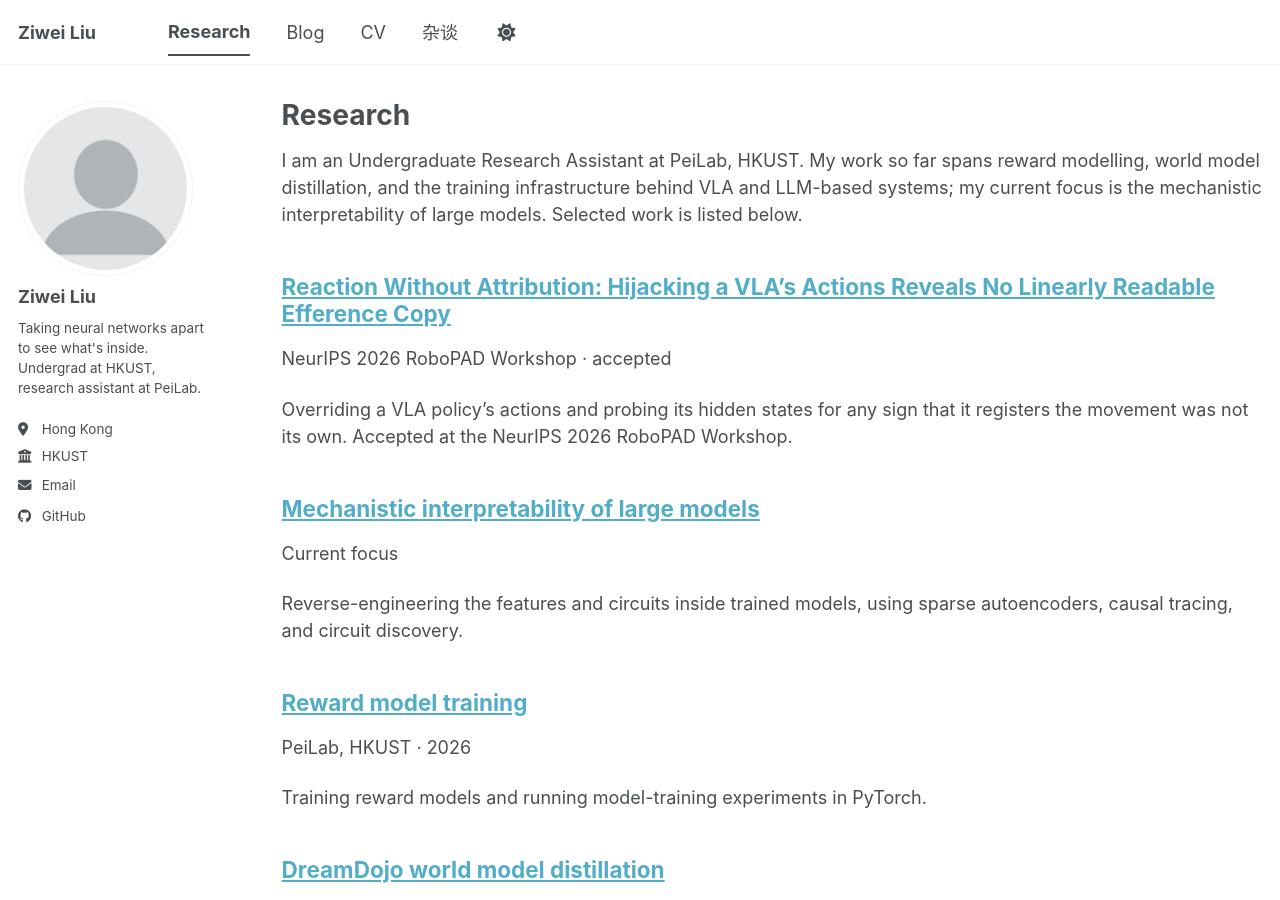
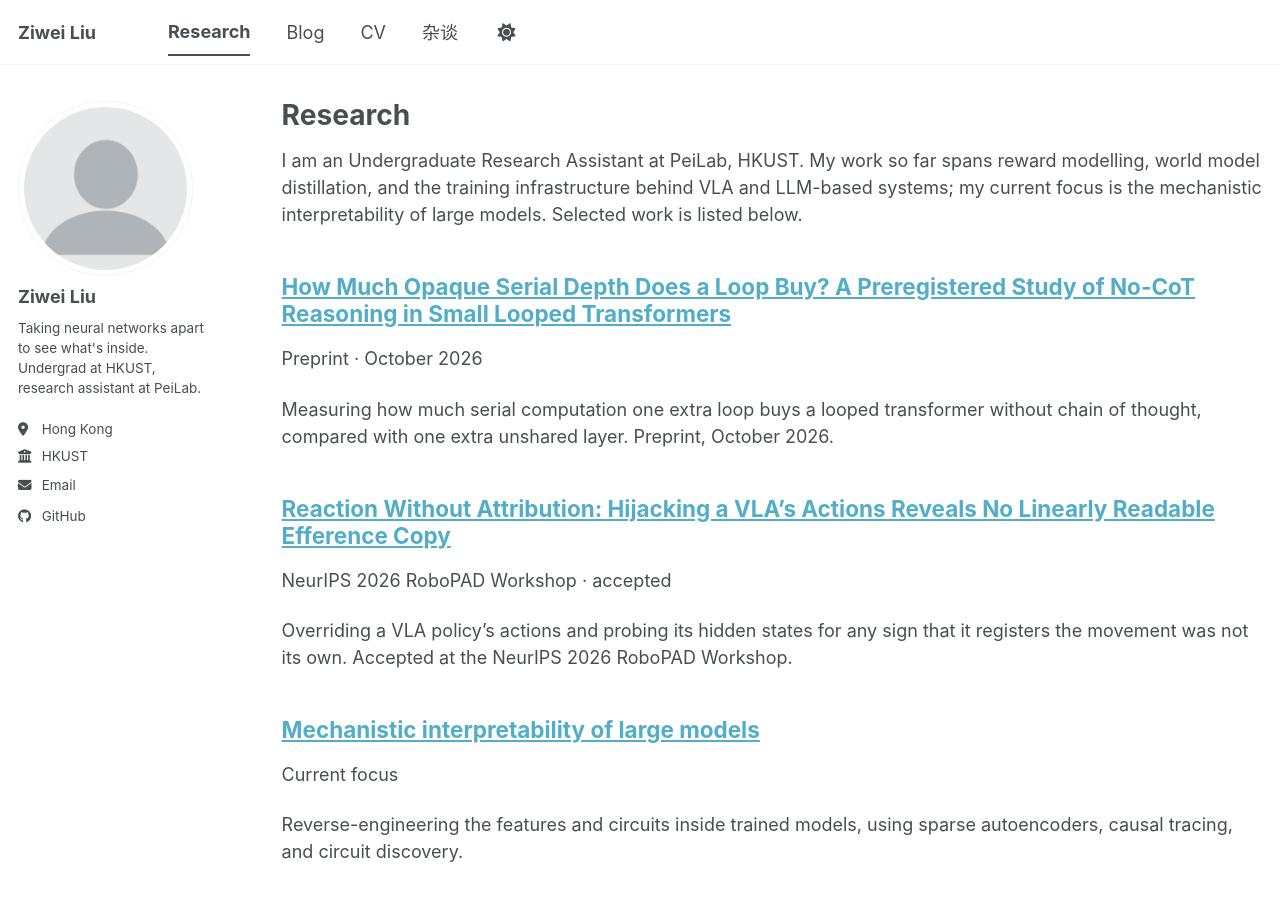
Before and after one commit to Waxmell114514/blog, a Jekyll site: the page built from _pages/research.html, in a window 1280 px wide and 900 px high. Built offline with Jekyll 4.4.1, drawn with Linux system fonts in a browser that asks for light colours; a script bundle is joined from its source files by our own code; library files that are not in the unit come from our copies.

Commit message:
Add the looped-transformer serial depth preprint
List "How Much Opaque Serial Depth Does a Loop Buy?" as a preprint on the
Research page, in the homepage News, and in the web and PDF CVs, and host
its PDF under files/.

Co-Authored-By: Claude Opus 5.5 (1M context) <noreply@anthropic.com>
Claude-Session: https://claude.ai/code/session_016eSFw1cjHajR9gowAPp1yH

```diff
--- a/_cv_source/cv.html
+++ b/_cv_source/cv.html
@@ -115,7 +115,9 @@ footer { position: absolute; left: 62px; right: 62px; bottom: 45px; border-top:
   <section>
     <div class="label">Publications</div>
     <div>
-      <div class="row"><div class="title">Reaction Without Attribution: Hijacking a VLA's Actions<br>Reveals No Linearly Readable Efference Copy</div><div class="meta">2026</div></div>
+      <div class="row"><div class="title">How Much Opaque Serial Depth Does a Loop Buy? A Preregistered<br>Study of No-CoT Reasoning in Small Looped Transformers</div><div class="meta">2026</div></div>
+      <div class="row pub-venue"><div>Ziwei Liu · <em>Preprint</em>, October 2026</div><div class="pub-links"><a href="https://waxmell114514.github.io/blog/files/Opaque_Serial_Depth_Loop.pdf">PDF</a></div></div>
+      <div class="row" style="margin-top: 12px"><div class="title">Reaction Without Attribution: Hijacking a VLA's Actions<br>Reveals No Linearly Readable Efference Copy</div><div class="meta">2026</div></div>
       <div class="row pub-venue"><div>Ziwei Liu · <em>NeurIPS 2026 RoboPAD Workshop</em> (accepted)</div><div class="pub-links"><a href="https://openreview.net/forum?id=1OTHIshAFK">OpenReview</a><span>·</span><a href="https://waxmell114514.github.io/blog/files/Reaction_Without_Attribution.pdf">PDF</a></div></div>
     </div>
   </section>
--- a/_pages/cv.md
+++ b/_pages/cv.md
@@ -34,6 +34,11 @@ Honours and awards
 
 Publications
 ======
+* **How Much Opaque Serial Depth Does a Loop Buy? A Preregistered Study of No-CoT
+  Reasoning in Small Looped Transformers.** *Preprint*, October 2026.
+  [PDF]({{ base_path }}/files/Opaque_Serial_Depth_Loop.pdf) ·
+  [project page]({{ base_path }}/research/opaque-serial-depth-loop/)
+
 * **Reaction Without Attribution: Hijacking a VLA's Actions Reveals No Linearly
   Readable Efference Copy.** *NeurIPS 2026 RoboPAD Workshop* (accepted).
   [PDF]({{ base_path }}/files/Reaction_Without_Attribution.pdf) ·
--- /dev/null
+++ b/_research/opaque-serial-depth-loop.md
@@ -0,0 +1,30 @@
+---
+title: "How Much Opaque Serial Depth Does a Loop Buy? A Preregistered Study of No-CoT Reasoning in Small Looped Transformers"
+excerpt: "Measuring how much serial computation one extra loop buys a looped transformer without chain of thought, compared with one extra unshared layer. Preprint, October 2026."
+collection: research
+period: "Preprint · October 2026"
+date: 2026-10-12
+---
+
+{% include base_path %}
+
+**Preprint, October 2026.** [PDF]({{ base_path }}/files/Opaque_Serial_Depth_Loop.pdf)
+
+Looped transformers apply the same layers several times per token, which gives
+them serial computation that never shows up in the chain of thought (CoT). How
+much of that depth does a trained model actually use? I trained ∼2.2M-parameter
+looped transformers from scratch on in-context pointer chasing, a task whose
+serial difficulty can be set directly, with every prediction, verdict rule and
+analysis preregistered.
+
+With bidirectional attention among edge tokens, each loop adds 0.74 hops of
+no-CoT pointer chasing (95% CI [0.70, 0.76]), from 3.5 hops at one loop to 8.8 at
+eight; under a causal mask no law holds. At matched effective depth, plain models
+with unshared layers beat looped ones by 0.45–0.68 hops, and letting later
+positions read the final loop's KV cache gives no gain from filler tokens. Hop
+counts track how far the training curriculum progressed, so these numbers measure
+trained reach rather than architectural capacity. On the data side, the ability
+to answer without CoT is learned from a fixed number of no-CoT examples (between
+32,768 and 65,536), not a fixed fraction of the training set. Of the 10
+preregistered predictions, 7 held; the 3 that failed all concern the functional
+form of the loop law.
```
Also changed, not shown: _pages/about.md (+6 -0 lines), 2 other files.
